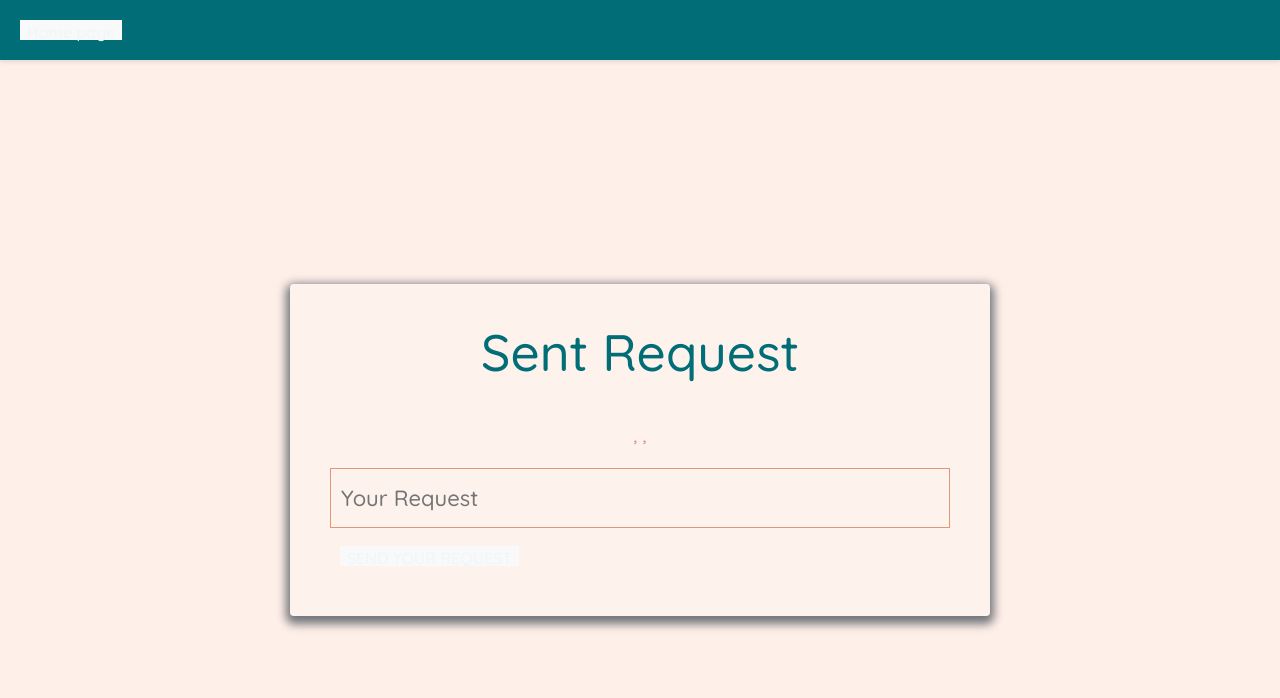
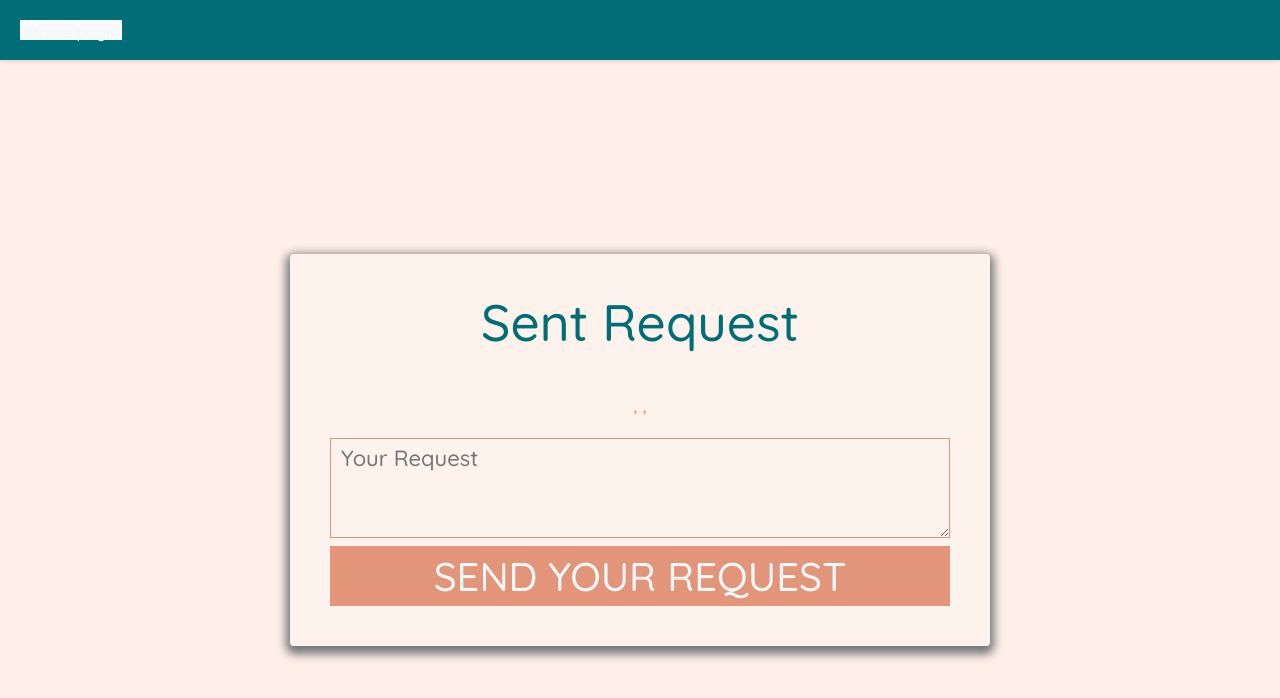
Before and after one commit to OsnatShachor/PhotographyCompany, a React (Vite) app in the folder client/: page /Request in a window 1280 px wide. Shown: the top 698 px of the page. Built offline with nearby package versions, Linux system fonts and the light colour scheme.

Commit message:
כל הכניסה לאתר עובדת ב"ה

```diff
--- a/client/src/CSS/Request.css
+++ b/client/src/CSS/Request.css
@@ -62,7 +62,9 @@ label {
   color: #006D77;
   margin-bottom: 10px;
 }
-
+#inputRequest{
+  height: 100px;
+}
 input, textarea {
   padding: 10px;
   border: 1px solid #83C5BE;
--- a/client/src/pages/Request.jsx
+++ b/client/src/pages/Request.jsx
@@ -60,8 +60,8 @@ function Request() {
         </div>
         <h1>Sent Request</h1>
         <h3>{user.userName}, {user.email}, {user.phone}</h3>
-        <input type="text" className="input"  placeholder="Your Request" onChange={(e) => setFillRequest(e.target.value)} value={fillRequest} />
-        <button id="button-send" onClick={handleRequestButton}>SEND YOUR REQUEST</button>
+        <textarea type="text" className="input" id="inputRequest" placeholder="Your Request" onChange={(e) => setFillRequest(e.target.value)} value={fillRequest} />
+        <button id="button-save" onClick={handleRequestButton}>SEND YOUR REQUEST</button>
 
       </form>
     </div>
--- a/client/src/pages/WelcomePage.jsx
+++ b/client/src/pages/WelcomePage.jsx
@@ -2,10 +2,14 @@ import { useState, useEffect, useContext } from "react";
 import { useNavigate } from "react-router-dom";
 import PhotographerWebsite from "../components/PhotographerWebsite";
 import '../CSS/WelcomePage.css';
+import { UserContext } from '../App';
 
 function WelcomePage() {
   const navigate = useNavigate();
+  const context = useContext(UserContext);
+  const { user, setUser } = context;
   const [photographersArray, setPhotographersArray] = useState([]);
+  const roleID = 2;
 
   const getAllPhotographers = async () => {
     const data = await fetch(`http://localhost:3000`);
@@ -18,7 +22,6 @@ function WelcomePage() {
   }, []);
 
   const handleSidnUpClick = () => {
-    const roleID = 2;
     navigate('/SignUp', { state: { roleID } });
   };
 
@@ -27,7 +30,12 @@ function WelcomePage() {
   };
 
   const handleJoinClick = () => {
-    navigate('/Request');
+    if(user.userID){//אם מחובר משתמש
+      navigate('/Request');
+    }
+    else{
+      navigate('/SignUp', { state: { roleID } });
+    }
   };
 
   return (
```
Also changed, not shown: 1 other file (tests, documents, lock files or other folders).
